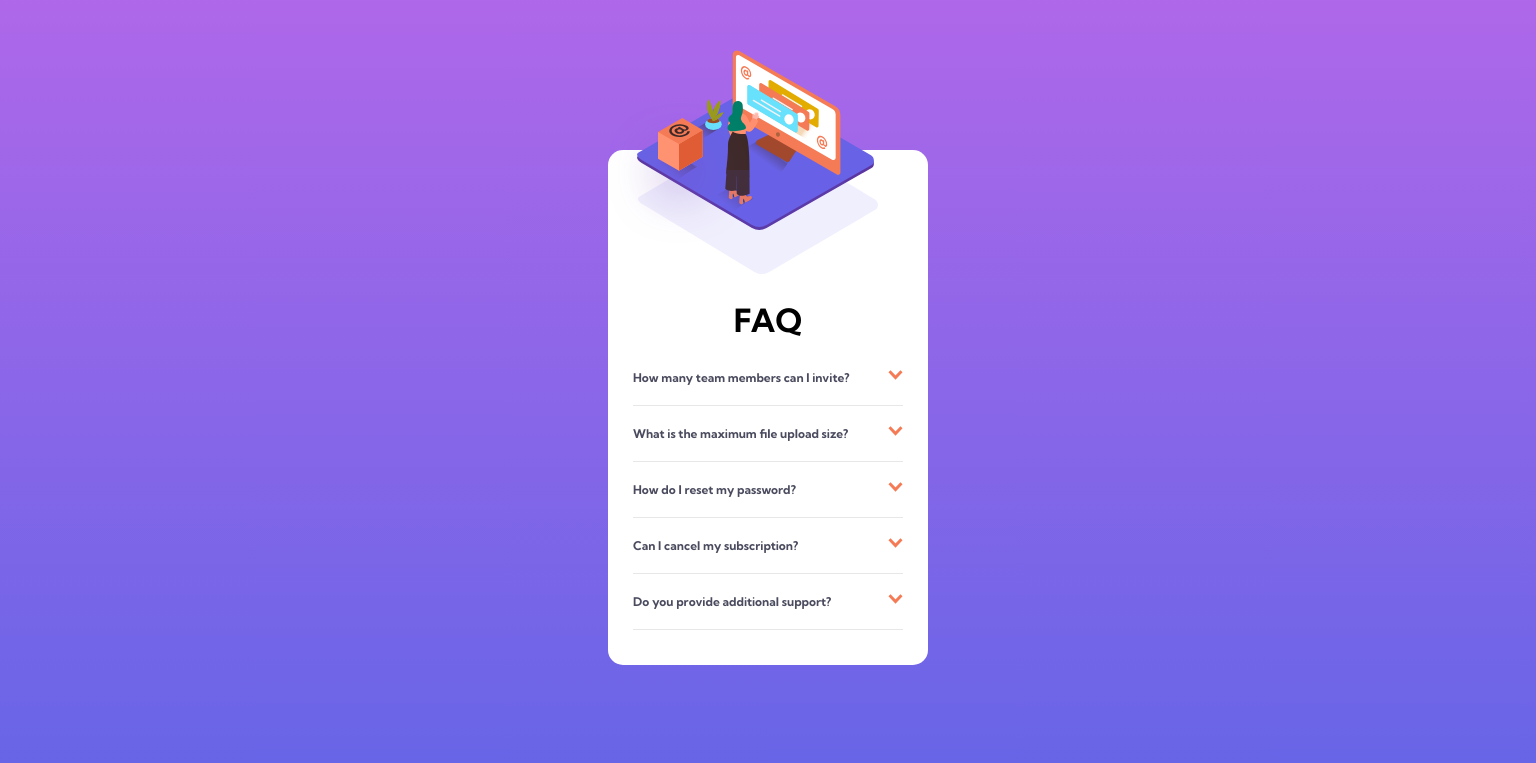
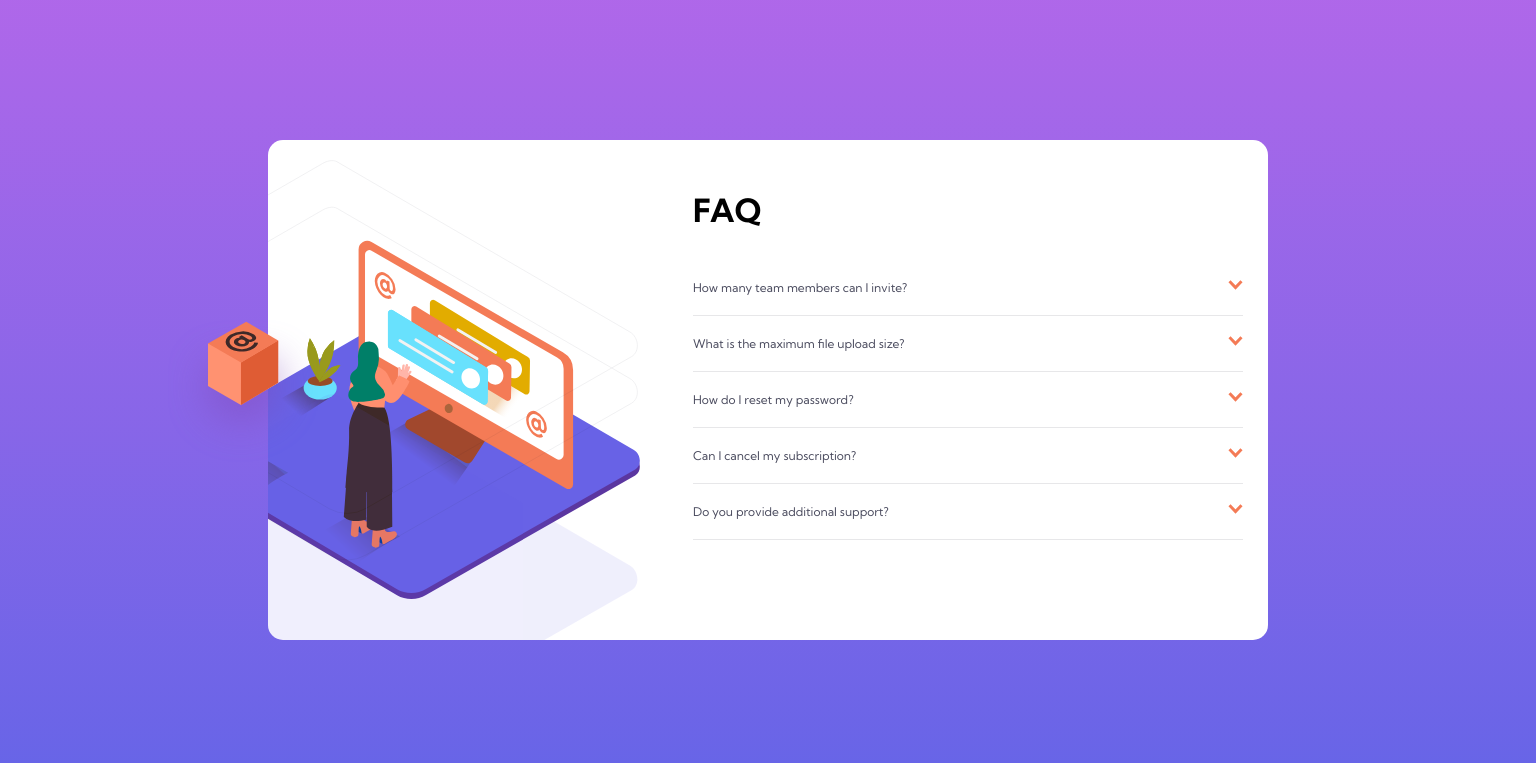
Before and after one commit to koniuszko/faq_card, a plain HTML site: page index.html in a window 1536 px wide. Drawn offline with Linux system fonts and the light colour scheme.

Commit message:
mobile ver

```diff
--- a/index.html
+++ b/index.html
@@ -17,13 +17,16 @@
 
 <body>
   <div class="gradient"></div>
+  <div class="box"></div>
   <div class="component">
     <div class="img">
       <div class="woman"></div>
       <div class="bg"></div>
+
     </div>
-    <h1>FAQ</h1>
+
     <div class="questions">
+      <h1>FAQ</h1>
       <div class="question">
         <div class="title">
           <h2 class="question_first">How many team members can I invite?</h2>
--- a/main.js
+++ b/main.js
@@ -22,7 +22,19 @@ btn_first.addEventListener('click', () => {
     question_first.classList.toggle('active')
 })
 
+question_first.addEventListener('click', () => {
+    p_first.classList.toggle('visible')
+    btn_first.classList.toggle('rotate')
+    question_first.classList.toggle('active')
+})
+
 btn_second.addEventListener('click', () => {
+    p_second.classList.toggle('visible')
+    btn_second.classList.toggle('rotate')
+    question_second.classList.toggle('active')
+})
+
+question_second.addEventListener('click', () => {
     p_second.classList.toggle('visible')
     btn_second.classList.toggle('rotate')
     question_second.classList.toggle('active')
@@ -34,7 +46,19 @@ btn_third.addEventListener('click', () => {
     question_third.classList.toggle('active')
 })
 
+question_third.addEventListener('click', () => {
+    p_third.classList.toggle('visible')
+    btn_third.classList.toggle('rotate')
+    question_third.classList.toggle('active')
+})
+
 btn_fourth.addEventListener('click', () => {
+    p_fourth.classList.toggle('visible')
+    btn_fourth.classList.toggle('rotate')
+    question_fourth.classList.toggle('active')
+})
+
+question_fourth.addEventListener('click', () => {
     p_fourth.classList.toggle('visible')
     btn_fourth.classList.toggle('rotate')
     question_fourth.classList.toggle('active')
@@ -45,3 +69,9 @@ btn_fifth.addEventListener('click', () => {
     btn_fifth.classList.toggle('rotate')
     question_fifth.classList.toggle('active')
 })
+
+question_fifth.addEventListener('click', () => {
+    p_fifth.classList.toggle('visible')
+    btn_fifth.classList.toggle('rotate')
+    question_fifth.classList.toggle('active')
+})
--- a/style.css
+++ b/style.css
@@ -74,7 +74,8 @@ body {
 }
 
 h1 {
-    padding: 150px 0 0;
+    text-align: center;
+    margin: 150px 0 30px;
     font-size: 32px;
 }
 
@@ -97,13 +98,16 @@ button.rotate {
 h2 {
     color: hsl(237, 12%, 33%);
     font-size: 12px;
+    font-weight: 400;
     margin-bottom: 10px;
     width: auto;
     transition: 0.2s;
+    user-select: none;
 }
 
 h2.active {
     color: black;
+    font-weight: 700;
 }
 
 p {
@@ -116,3 +120,89 @@ p {
 p.visible {
     display: block;
 }
+
+@media(min-width: 1440px) {
+
+    .component {
+        width: 1000px;
+        min-height: 500px;
+        display: flex;
+        justify-content: right;
+        overflow: hidden;
+        top: 30%;
+        left: 50%;
+        transform: translate(-50%, -50%);
+    }
+
+    .img {
+        width: 266px;
+        height: 196px;
+        position: absolute;
+        bottom: 0;
+        left: 0;
+    }
+
+    .woman {
+        background-image: url(./images/illustration-woman-online-desktop.svg);
+        width: 472px;
+        height: 359px;
+        position: relative;
+        left: -100px;
+        bottom: -200px;
+    }
+
+    .bg {
+        background-image: url(./images/bg-pattern-desktop.svg);
+        background-size: contain;
+        width: 600px;
+        height: 600px;
+        bottom: 50px;
+        left: -230px;
+    }
+
+    .box {
+        background-image: url(./images/illustration-box-desktop.svg);
+        background-repeat: no-repeat;
+        background-size: contain;
+        width: 150px;
+        height: 150px;
+        position: relative;
+        top: 40%;
+        left: calc(50% - 600px);
+        z-index: 1;
+    }
+
+    .questions {
+        width: 600px;
+        padding: 10px 25px 25px;
+        text-align: left;
+    }
+
+    .question {
+        margin: 10px 0;
+        padding: 10px 0;
+        border-bottom: 1px solid hsl(240, 5%, 91%);
+    }
+
+    .title {
+        display: flex;
+        justify-content: space-between;
+        cursor: pointer;
+        transition: 0.2s;
+    }
+
+    h2:hover {
+        color: hsl(14, 88%, 65%);
+    }
+
+    h2.active:hover {
+        color: black;
+    }
+
+    h1 {
+        margin: 40px 0;
+        text-align: left;
+    }
+
+
+}
```
